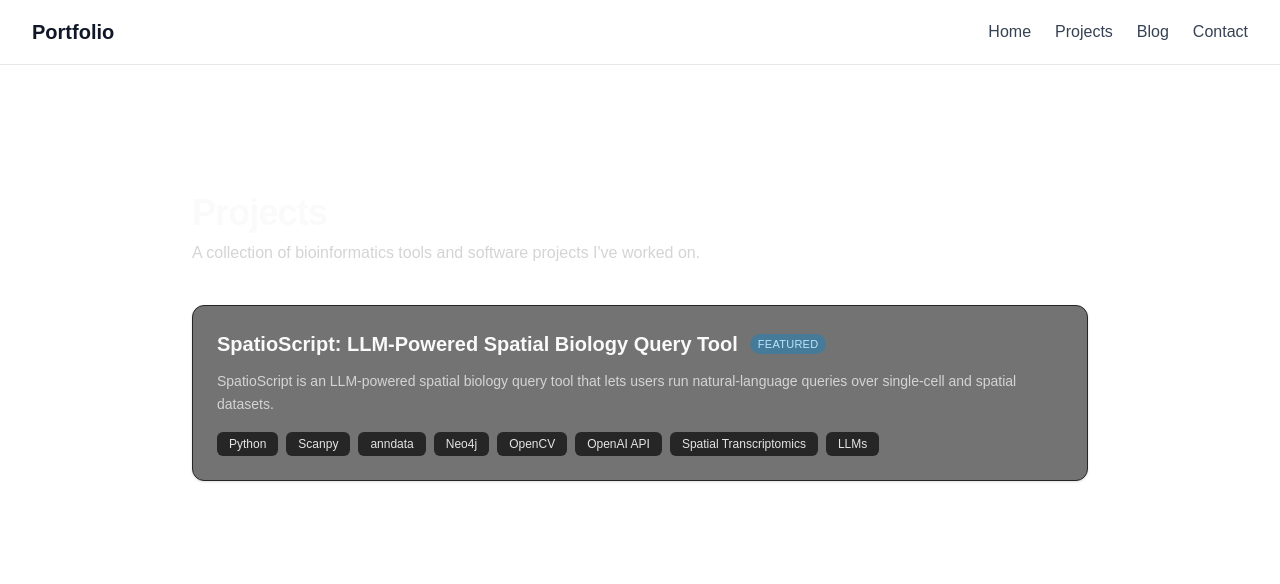
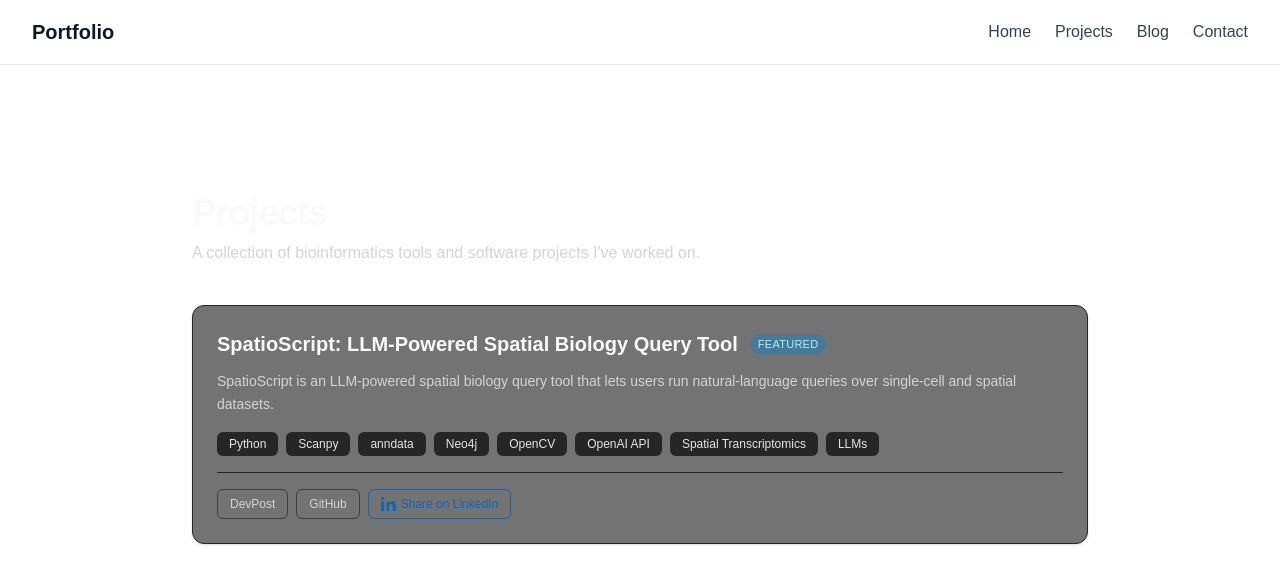
Before and after one commit to agkirici/agkirici.github.io, a Next.js app: page /projects in a window 1280 px wide. Shown: the top 584 px of the page. Built offline with nearby package versions, Linux system fonts and the light colour scheme.

Commit message:
Add LinkedIn share button to project cards

```diff
--- a/app/projects/page.tsx
+++ b/app/projects/page.tsx
@@ -1,5 +1,6 @@
 import Link from "next/link";
 import { projects } from "@/data/projects";
+import ProjectCard from "@/components/ProjectCard";
 
 export default function ProjectsPage() {
   const project = projects[0]; // Only one project for now
@@ -18,40 +19,16 @@ export default function ProjectsPage() {
           </p>
         </header>
 
-        {/* === CLICKABLE PROJECT CARD === */}
-        <Link
-          href="/projects/spatioscript"
-          className="block rounded-xl border border-neutral-800 bg-neutral-900/60 p-6 shadow-sm transition duration-200 hover:border-sky-500 hover:shadow-sky-500/20"
-        >
-          <article className="space-y-3">
-            <div className="flex items-center gap-3">
-              <h2 className="text-xl font-semibold text-neutral-50">
-                {project.title}
-              </h2>
-              {project.featured && (
-                <span className="rounded-full bg-sky-600/40 px-2 py-0.5 text-[11px] uppercase tracking-wide text-sky-200">
-                  Featured
-                </span>
-              )}
-            </div>
-
-            <p className="text-neutral-300 text-sm leading-relaxed">
-              {project.description}
-            </p>
-
-            {/* Tags */}
-            <div className="flex flex-wrap gap-2 pt-1">
-              {project.tags.map((tag) => (
-                <span
-                  key={tag}
-                  className="rounded-md bg-neutral-800 px-3 py-1 text-xs text-neutral-200"
-                >
-                  {tag}
-                </span>
-              ))}
-            </div>
-          </article>
-        </Link>
+        {/* === PROJECT CARD === */}
+        <ProjectCard
+          title={project.title}
+          description={project.description}
+          tags={project.tags}
+          slug="spatioscript"
+          featured={project.featured}
+          link={project.link}
+          github={project.github}
+        />
 
       </div>
     </main>
--- a/components/ProjectCard.tsx
+++ b/components/ProjectCard.tsx
@@ -6,30 +6,95 @@ interface ProjectCardProps {
   tags: string[];
   slug: string;
   featured?: boolean;
+  link?: string;
+  github?: string;
 }
 
-export default function ProjectCard({ title, description, tags, slug, featured }: ProjectCardProps) {
+function LinkedInIcon(props: React.SVGProps<SVGSVGElement>) {
   return (
-    <Link href={`/projects#${slug}`}>
-      <div className={`bg-white dark:bg-gray-800 rounded-lg border border-gray-200 dark:border-gray-700 p-6 hover:shadow-lg transition-shadow ${featured ? 'ring-2 ring-blue-500' : ''}`}>
-        <h3 className="text-xl font-semibold text-gray-900 dark:text-white mb-2">
+    <svg viewBox="0 0 24 24" aria-hidden="true" {...props}>
+      <path
+        fill="currentColor"
+        d="M4.98 3.5C4.98 4.88 3.9 6 2.5 6 1.12 6 0 4.88 0 3.5 0 2.12 1.12 1 2.5 1 3.9 1 4.98 2.12 4.98 3.5zM.3 8.25h4.4V23H.3V8.25zM8.34 8.25h4.22v2.01h.06c.59-1.12 2.03-2.3 4.18-2.3 4.47 0 5.29 2.94 5.29 6.76V23h-4.4v-7.46c0-1.78-.03-4.07-2.48-4.07-2.48 0-2.86 1.94-2.86 3.95V23H8.34V8.25z"
+      />
+    </svg>
+  );
+}
+
+export default function ProjectCard({ title, description, tags, slug, featured, link, github }: ProjectCardProps) {
+  // Compute the LinkedIn share URL
+  const targetUrl = link || github || "https://agkirici-github-io.vercel.app/projects";
+  const linkedinShareUrl = `https://www.linkedin.com/sharing/share-offsite/?url=${encodeURIComponent(targetUrl)}`;
+
+  return (
+    <div className="rounded-xl border border-neutral-800 bg-neutral-900/60 p-6 shadow-sm transition duration-200 hover:border-sky-500 hover:shadow-sky-500/20">
+      <Link href={`/projects/${slug}`} className="block">
+        <article className="space-y-3">
+          <div className="flex items-center gap-3">
+            <h2 className="text-xl font-semibold text-neutral-50">
               {title}
-          {featured && <span className="ml-2 text-xs bg-blue-100 dark:bg-blue-900 text-blue-800 dark:text-blue-200 px-2 py-1 rounded">Featured</span>}
-        </h3>
-        <p className="text-gray-600 dark:text-gray-400 mb-4 line-clamp-2">
+            </h2>
+            {featured && (
+              <span className="rounded-full bg-sky-600/40 px-2 py-0.5 text-[11px] uppercase tracking-wide text-sky-200">
+                Featured
+              </span>
+            )}
+          </div>
+
+          <p className="text-neutral-300 text-sm leading-relaxed">
             {description}
           </p>
-        <div className="flex flex-wrap gap-2">
+
+          {/* Tags */}
+          <div className="flex flex-wrap gap-2 pt-1">
             {tags.map((tag) => (
               <span
                 key={tag}
-              className="text-xs bg-gray-100 dark:bg-gray-700 text-gray-700 dark:text-gray-300 px-2 py-1 rounded"
+                className="rounded-md bg-neutral-800 px-3 py-1 text-xs text-neutral-200"
               >
                 {tag}
               </span>
             ))}
           </div>
+        </article>
+      </Link>
+
+      {/* Action buttons */}
+      <div className="mt-4 flex flex-wrap gap-2 pt-4 border-t border-neutral-800">
+        {link && (
+          <a
+            href={link}
+            target="_blank"
+            rel="noopener noreferrer"
+            className="inline-flex items-center gap-1 rounded-md border border-neutral-700 px-3 py-1.5 text-xs font-medium text-neutral-300 hover:bg-neutral-800"
+            onClick={(e) => e.stopPropagation()}
+          >
+            <span>DevPost</span>
+          </a>
+        )}
+        {github && (
+          <a
+            href={github}
+            target="_blank"
+            rel="noopener noreferrer"
+            className="inline-flex items-center gap-1 rounded-md border border-neutral-700 px-3 py-1.5 text-xs font-medium text-neutral-300 hover:bg-neutral-800"
+            onClick={(e) => e.stopPropagation()}
+          >
+            <span>GitHub</span>
+          </a>
+        )}
+        <a
+          href={linkedinShareUrl}
+          target="_blank"
+          rel="noopener noreferrer"
+          aria-label="Share on LinkedIn"
+          className="inline-flex items-center gap-1 rounded-md border border-[#0a66c2] px-3 py-1.5 text-xs font-medium text-[#0a66c2] hover:bg-[#0a66c2]/10"
+          onClick={(e) => e.stopPropagation()}
+        >
+          <LinkedInIcon className="h-4 w-4" />
+          <span>Share on LinkedIn</span>
+        </a>
       </div>
-    </Link>
+    </div>
   );
 }
```
Lines whose indentation alone changed are shown as unchanged.
